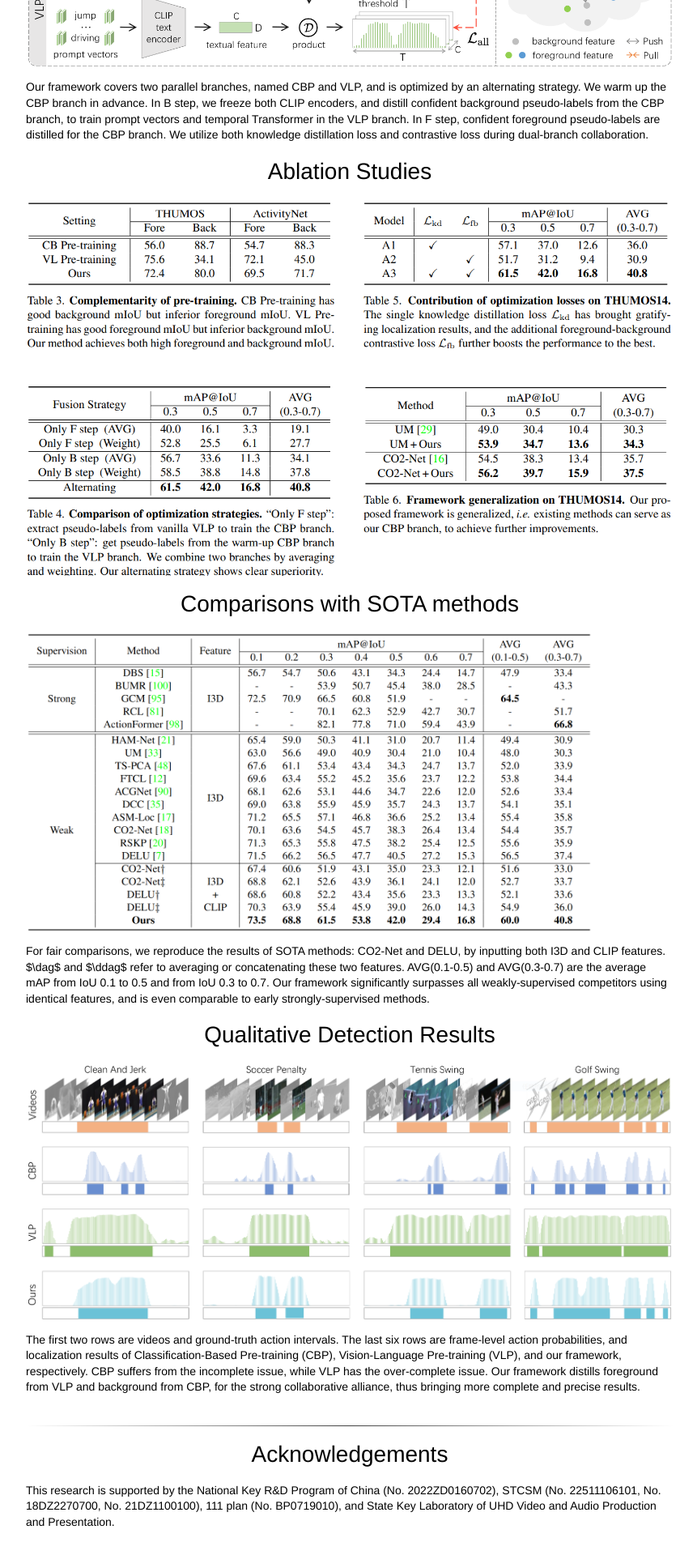
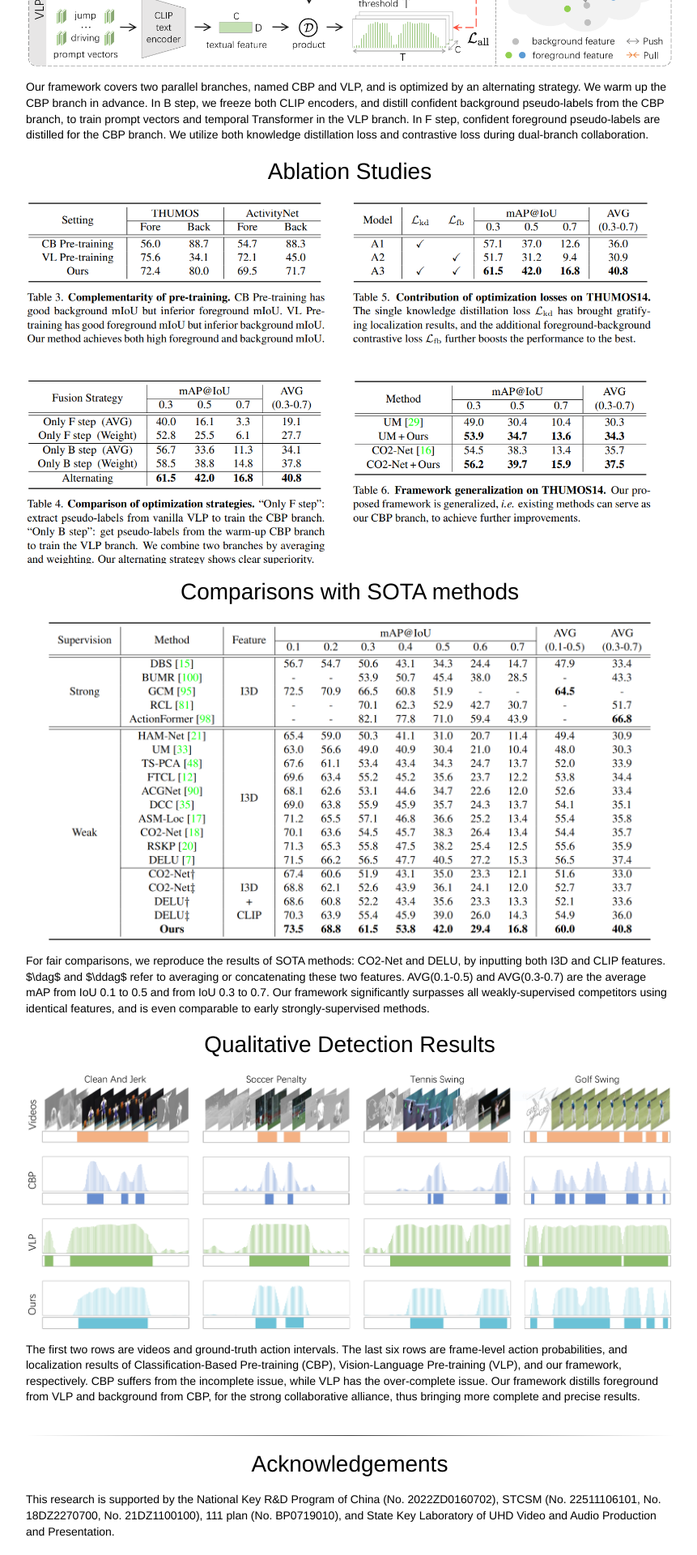
Before and after one commit to ju-chen/Voide1220.github.io, a Jekyll site: the page distillation_collaboration/index.html, which Jekyll copies as it is, in a window 1280 px wide. Shown: the part 1550-3470 px from the top of the page at 81% size, without its empty margins (208-1069 px from the left). Built offline with Jekyll 4.4.1, drawn with Linux system fonts in a browser that asks for light colours; some web fonts are replaced.

Commit message:
Update index.html

```diff
--- a/distillation_collaboration/index.html
+++ b/distillation_collaboration/index.html
@@ -337,11 +337,11 @@
 
 
        <center><h1>Ablation Studies</h1></center>
-       <p><img class="center"  src="./image/ablations.png" width="800px"></p>
+       <p><img class="center"  src="./image/ablations.png" width="775px"></p>
 
 
        <center><h1>Comparisons with SOTA methods</h1></center>
-       <p><img class="center"  src="./image/thumos.PNG" width="700px"></p>
+       <p><center><img class="center"  src="./image/thumos.PNG" width="750px"></center></p>
 	<p> For fair comparisons, we reproduce the results of SOTA methods: CO2-Net and DELU, by inputting both I3D and CLIP features. $\dag$ and $\ddag$ refer to averaging or concatenating these two features. AVG(0.1-0.5) and AVG(0.3-0.7) are the average mAP from IoU 0.1 to 0.5 and from IoU 0.3 to 0.7. Our framework significantly surpasses all weakly-supervised competitors using identical features, and is even comparable to early strongly-supervised methods.</p>
 
 
```
